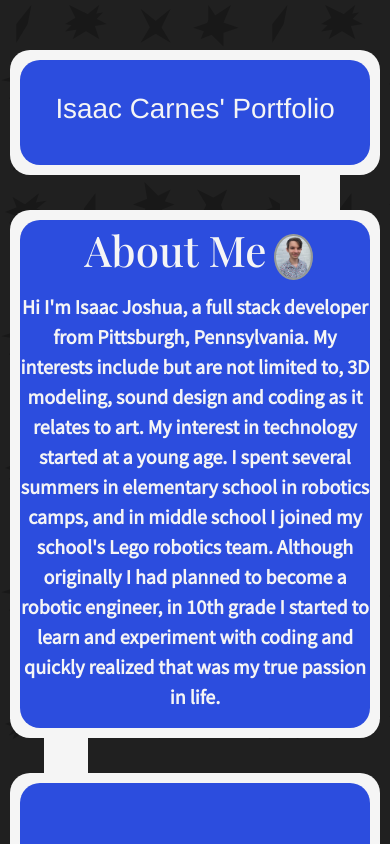
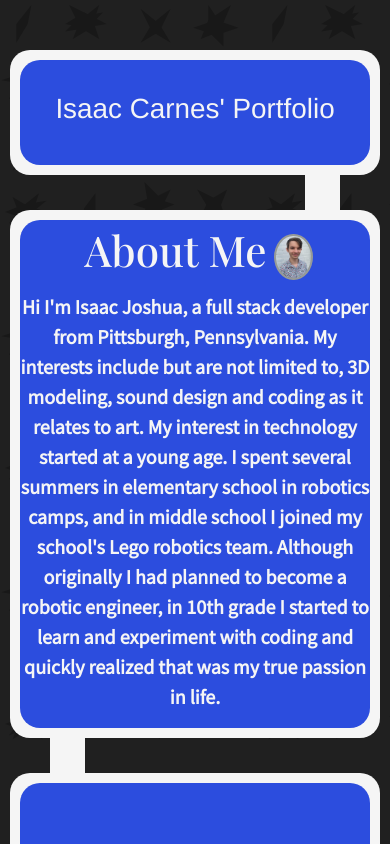
Before and after one commit to IsaacJCarnes/ij-portfolio, a React (Create React App) app: page / in a window 390 px wide. Shown: the top 844 px of the page. Built offline with nearby package versions, Linux system fonts and the light colour scheme.

Commit message:
More mobile css adjustments

```diff
--- a/src/css/ContentModal.css
+++ b/src/css/ContentModal.css
@@ -11,7 +11,7 @@
 }
 
 .ModalArea.isMobile{
-  grid-template-columns: [col] 10px [col] 100px [col] 1fr [col] 100px [col] 10px [end];
+  grid-template-columns: [col] 10px [col] 75px [col] 1fr [col] 75px [col] 10px [end];
   grid-template-rows: [row] 1fr [row] 125px [row] 35px [end];
 }
 
@@ -20,7 +20,7 @@
 }
 
 .ModalArea.isMobile.flipped {
-  grid-template-columns: [col] 10px [col] 100px [col] 1fr [col] 100px [col] 10px[end];
+  grid-template-columns: [col] 10px [col] 75px [col] 1fr [col] 75px [col] 10px[end];
 }
 
 .ModalArea.noConnector{
@@ -112,7 +112,8 @@
 
 .ModalArea.isMobile .circleHolder .outerCircle{
   border-radius: 0%;
-  margin-left: -140%;
+  width: 50px;
+  margin-left: -15px;
 }
 
 .outerCircle.flipped {
@@ -120,7 +121,8 @@
 }
 
 .ModalArea.isMobile .circleHolder .outerCircle.flipped{
-  margin-left: 40%;
+  width: 50px;
+  margin-left: 50px;
 }
 
 .innerCircle {
@@ -134,6 +136,7 @@
 }
 
 .ModalArea.isMobile .circleHolder .outerCircle .innerCircle{
+  display: none;
   border-radius: 0%;
 }
 
```
